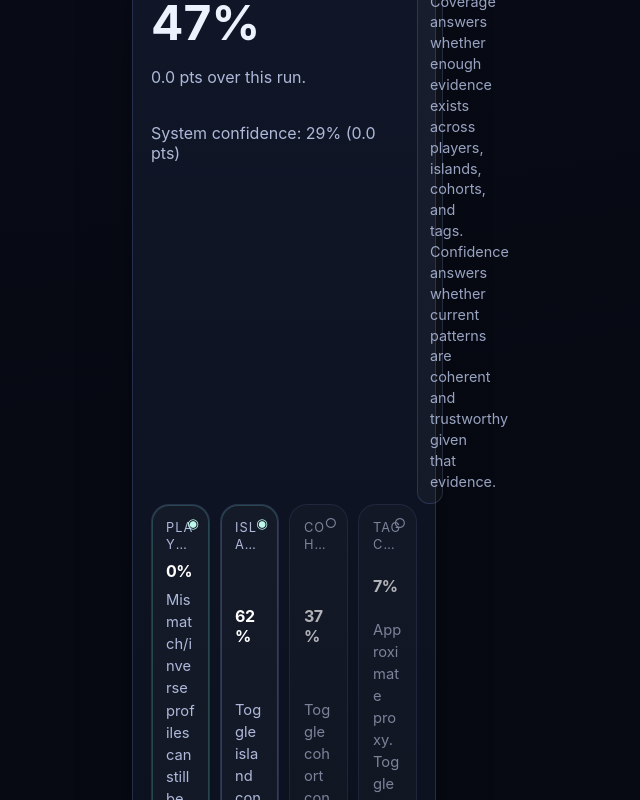
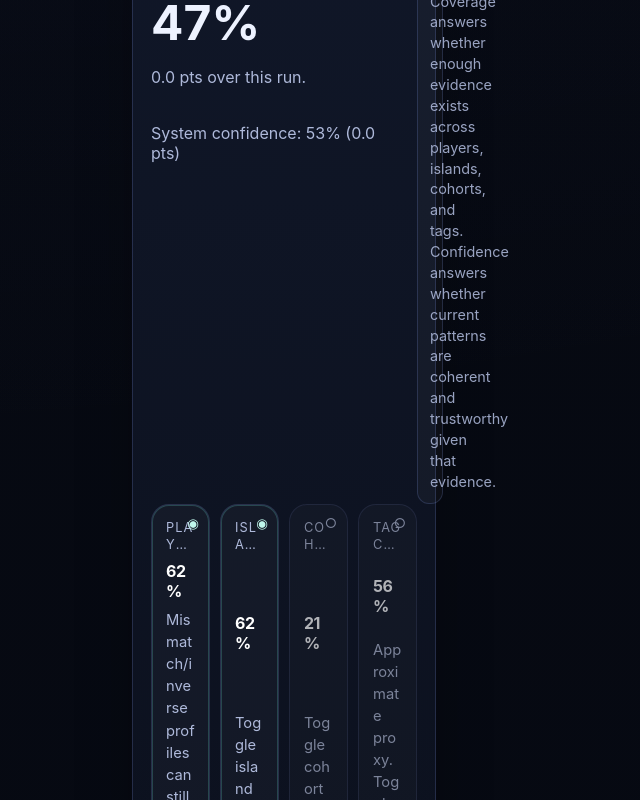
Before and after one commit to BrianUrbanek/Wayfarer, a React (Vite) app: page / in a window 1280 px wide. Shown: the part 5160-5960 px from the top of the page, without its empty margins (356-996 px from the left). Built offline with nearby package versions, Linux system fonts and the light colour scheme.

Commit message:
Separate system coverage from system confidence

```diff
--- a/src/ui/systemHealth.ts
+++ b/src/ui/systemHealth.ts
@@ -1,4 +1,7 @@
 import type { SimulationState } from '../model/simulation.js';
+import { computeInference } from '../model/inference.js';
+import { buildRaterSignalProfiles } from '../model/raterSignal.js';
+import { buildIslandAffinityReports } from '../model/affinity.js';
 
 export interface SystemHealthPoint {
   turn: number;
@@ -53,21 +56,55 @@ function computeAtTurn(state: SimulationState, turnLimit: number): Omit<SystemHe
   const tagCoverage = clamp01((tagDensity * 0.5) + (ratingsPerUserCoverage * 0.5));
   const systemCoverage = clamp01((playerCoverage * 0.35) + (islandCoverage * 0.3) + (cohortCoverage * 0.2) + (tagCoverage * 0.15));
 
-  const diagnosis = Array.from(state.inferenceByUserId.values());
-  const coherent = diagnosis.filter((d) => d.diagnosis.type === 'HIGH_SIGNAL' || d.diagnosis.type === 'MISMATCH_RETAG' || d.diagnosis.type === 'INVERSE_PROFILE').length;
-  const ambiguityPenalty = diagnosis.filter((d) => d.diagnosis.type === 'UNKNOWN_OR_NOISY' || d.diagnosis.type === 'AMBIGUOUS').length;
-  const playerConfidence = clamp01((coherent / Math.max(1, diagnosis.length)) - (ambiguityPenalty / Math.max(1, diagnosis.length)) * 0.25);
+  const ratingsByUser = new Map<string, Record<string, -1 | 0 | 1 | null>>(
+    state.users.map((user) => [user.id, Object.fromEntries(state.islands.map((island) => [island.id, null])) as Record<string, -1 | 0 | 1 | null>])
+  );
+  for (const event of events) {
+    const userRatings = ratingsByUser.get(event.userId);
+    if (userRatings) {
+      userRatings[event.islandId] = event.rating;
+    }
+  }
+  const visibleUsers = state.users.map((user) => ({ ...user, ratings: ratingsByUser.get(user.id) ?? user.ratings }));
+  const inferenceByUser = new Map(visibleUsers.map((user) => [user.id, computeInference(user, state.cohorts, state.allTags, state.islands)]));
+  const raterSignals = buildRaterSignalProfiles(visibleUsers, inferenceByUser, state.cohorts);
+  const affinity = buildIslandAffinityReports(events, raterSignals.byUserId, state.cohorts, state.islands);
 
-  const affinityReports = Array.from(state.islandAffinityReports.values());
+  const inferenceValues = Array.from(inferenceByUser.values());
+  const playerConfidence = clamp01(
+    mean(
+      inferenceValues.map((inf) => {
+        const diagnosisType = inf.diagnosis.type;
+        const diagnosisWeight =
+          diagnosisType === 'HIGH_SIGNAL' || diagnosisType === 'MISMATCH_RETAG' || diagnosisType === 'INVERSE_PROFILE'
+            ? 1
+            : diagnosisType === 'LOW_SIGNAL'
+              ? 0.4
+              : 0.15;
+        return clamp01((inf.signalEvidence * 0.45) + (Math.max(0, inf.behaviorTop.score) * 0.35) + (diagnosisWeight * 0.2));
+      })
+    )
+  );
+
+  const affinityReports = Array.from(affinity.byIslandId.values());
   const islandConfMean = mean(affinityReports.map((r) => mean(r.estimates.map((e) => e.confidence))));
   const islandEvidence = clamp01(mean(affinityReports.map((r) => Math.min(1, r.estimates.reduce((s, e) => s + e.rawCount, 0) / Math.max(1, users)))));
-  const islandConfidence = clamp01((islandConfMean * 0.65) + (islandEvidence * 0.35));
+  const islandConfidence = clamp01((islandConfMean * 0.7) + (islandEvidence * 0.3));
 
-  const cohortSeparation = mean(diagnosis.map((d) => Math.max(0, d.behaviorTop.score - d.declaredTop.score + 0.5)));
-  const cohortConfidence = clamp01(cohortSeparation);
+  const cohortConfidence = clamp01(
+    mean(
+      inferenceValues.map((inf) => {
+        const knownTop = inf.behaviorTop.cohortId !== null ? inf.behaviorTop.score : 0;
+        const specificity = inf.behaviorSpecificity;
+        const evidence = inf.ratingEvidence;
+        return clamp01((knownTop * 0.45) + (specificity * 0.35) + (evidence * 0.2));
+      })
+    )
+  );
 
-  // Weak proxy: tag confidence reflects whether tag declarations remain interpretable against observed evidence.
-  const tagConfidence = clamp01((tagDensity * 0.35) + (playerConfidence * 0.65));
+  // Weak proxy: tag confidence reflects interpretability of declared tags against observed evidence, not raw tag volume.
+  const tagCoherence = clamp01(mean(inferenceValues.map((inf) => Math.max(0, inf.signalFit))));
+  const tagConfidence = clamp01((tagCoherence * 0.6) + (tagDensity * 0.15) + (playerConfidence * 0.25));
   const systemConfidence = clamp01((playerConfidence * 0.4) + (islandConfidence * 0.35) + (cohortConfidence * 0.2) + (tagConfidence * 0.05));
 
   return {
```
Also changed, not shown: 1 other file (tests, documents, lock files or other folders).
